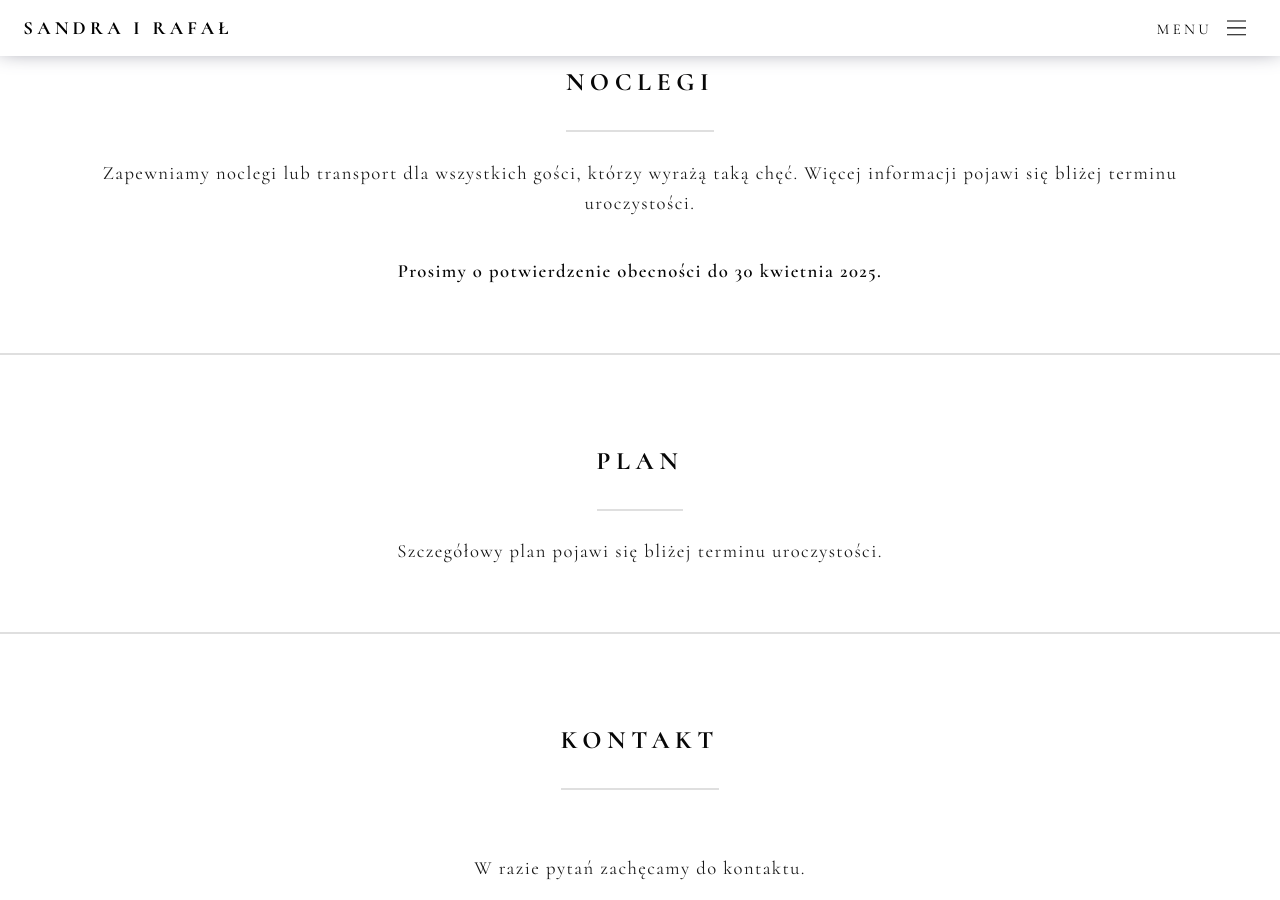
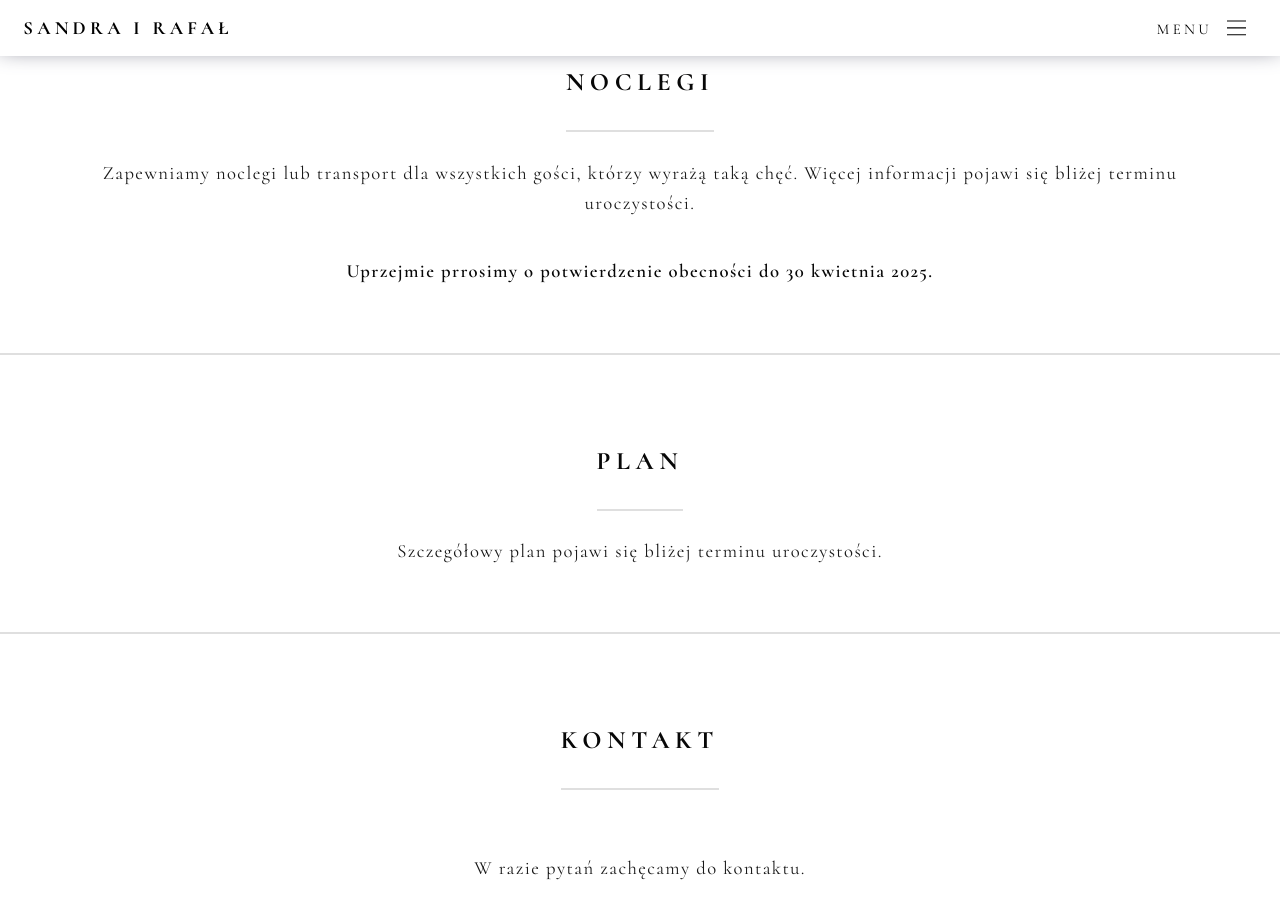
Before and after one commit to sandrarafal2025/sandrarafal2025.github.io, a Jekyll site: the page built from index.html, in a window 1280 px wide and 900 px high, scrolled down 4514 px. Built offline with Jekyll 4.4.1, drawn with Linux system fonts in a browser that asks for light colours; some web fonts are replaced.

Commit message:
Text adjustments

```diff
--- a/index.html
+++ b/index.html
@@ -149,7 +149,7 @@ layout: landing
             <h2>Noclegi</h2>
             <p>Zapewniamy noclegi lub transport dla wszystkich gości, którzy wyrażą taką chęć. Więcej informacji pojawi się bliżej terminu
                 uroczystości.</p>
-            <p><b>Prosimy o potwierdzenie obecności do 30 kwietnia 2025.</b></p>
+            <p><b>Uprzejmie prrosimy o potwierdzenie obecności do 30 kwietnia 2025.</b></p>
         </header>
     </div>
 </section>
```
